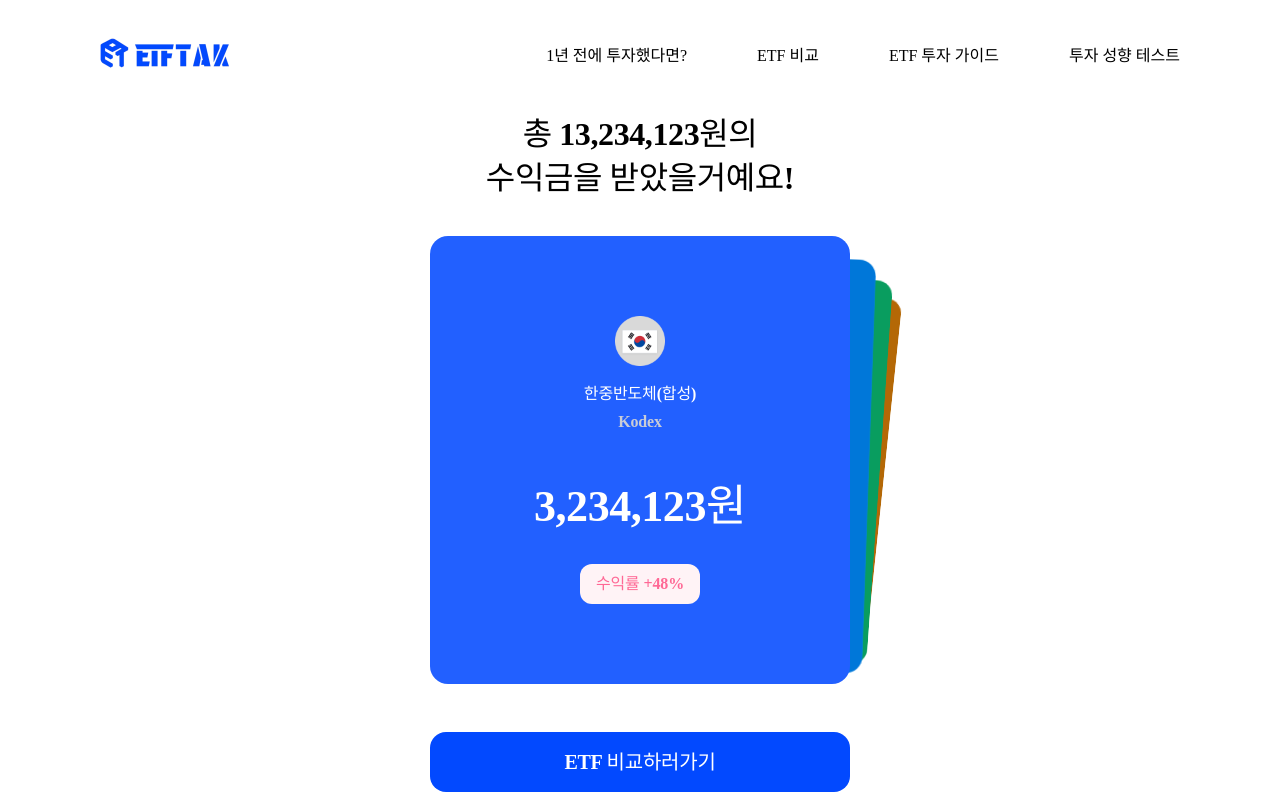
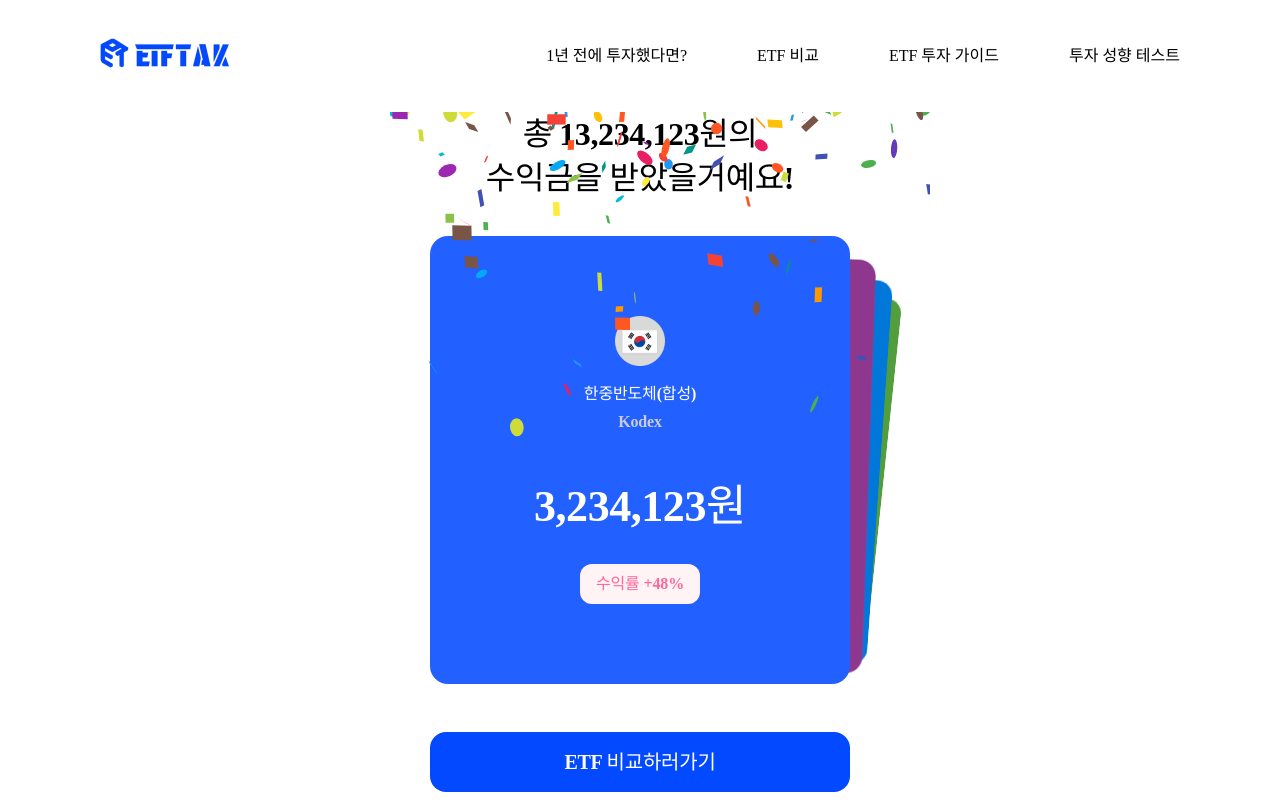
Before and after one commit to ETF-TAK/FE, a React (Vite) app: page /invest/result in a window 1280 px wide. Built offline with nearby package versions, Linux system fonts and the light colour scheme; a web font is replaced by a local one.

Commit message:
feat(#3): 투자하기 결과 페이지 - confetti 추가

```diff
--- a/package.json
+++ b/package.json
@@ -14,6 +14,7 @@
     "@emotion/styled": "^11.13.5",
     "@mui/material": "^6.1.8",
     "react": "^18.3.1",
+    "react-confetti": "^6.1.0",
     "react-dom": "^18.3.1",
     "react-router-dom": "^6.28.0",
     "swiper": "^11.1.15"
--- /dev/null
+++ b/src/components/invest/resultConfetti/ResultConfetti.jsx
@@ -0,0 +1,15 @@
+import React from 'react';
+import Confetti from 'react-confetti';
+
+export default function ResultConfetti() {
+  return (
+    <div style={{ position: 'absolute', width: '500px', height: '200px', top: 0 }}>
+      <Confetti
+        width={540} // 캔버스 너비
+        height={400} // 캔버스 높이
+        gravity={0.02} // 입자 떨어지는 속도
+        numberOfPieces={150} // 입자의 개수
+      />
+    </div>
+  );
+}
--- a/src/pages/investPage/investResult/InvestResult.jsx
+++ b/src/pages/investPage/investResult/InvestResult.jsx
@@ -12,6 +12,7 @@ import 'swiper/css/effect-cards';
 import { EffectCards } from 'swiper/modules';
 import ETFProfile from '../../../components/etf/etfProfile/ETFProfile';
 import { Link } from 'react-router-dom';
+import ResultConfetti from '../../../components/invest/resultConfetti/ResultConfetti';
 
 export default function InvestResult() {
   const etfData = [
@@ -39,6 +40,7 @@ export default function InvestResult() {
 
   return (
     <div className="invest-result-wrapper">
+      <ResultConfetti />
       <div className="invest-result-title">
         총 13,234,123원의 <br />
         수익금을 받았을거예요!
--- a/src/pages/investPage/investResult/style.css
+++ b/src/pages/investPage/investResult/style.css
@@ -3,6 +3,7 @@
   flex-direction: column;
   justify-content: center;
   align-items: center;
+  position: relative;
 }
 
 .swiper {
@@ -26,15 +27,15 @@
 }
 
 .swiper-slide:nth-child(2n) {
+  background-color: #a641a8;
+}
+
+.swiper-slide:nth-child(3n) {
   background-color: rgb(0, 140, 255);
 }
 
-.swiper-slide:nth-child(3n) {
-  background-color: rgb(10, 184, 111);
-}
-
 .swiper-slide:nth-child(4n) {
-  background-color: rgb(211, 122, 7);
+  background-color: #61ba47;
 }
 
 .invest-result-title {
```
Also changed, not shown: 1 other file (tests, documents, lock files or other folders).
